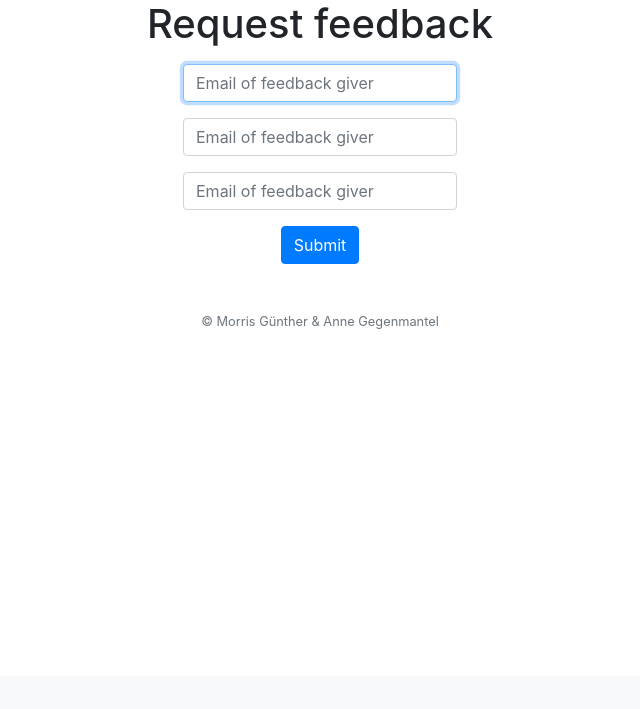
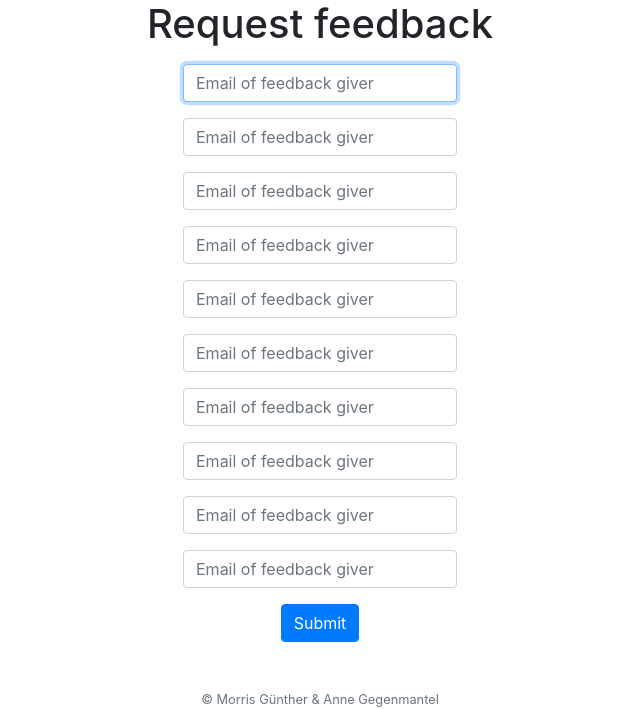
Before and after one commit to MorrisGunther/FINAL, a Flask app: page /manager_request_feedback in a window 1280 px wide. Shown: the part 124-833 px from the top of the page, without its empty margins (320-960 px from the left). Before the commit the page ends 453 px from the top, so only its background shows below. Run offline with Flask 2, Linux system fonts and the light colour scheme; a user stored in the database is signed in; some libraries are stand-ins or nearby versions.

Commit message:
feedback request

```diff
--- a/application.py
+++ b/application.py
@@ -168,14 +168,36 @@
     if request.method == "POST":
         #usign https://www.pythonforbeginners.com/code-snippets-source-code/using-python-to-send-email
 
-        message = "Here are your login credentials"
-        server = smtplib.SMTP('smtp.gmail.com', 587)
-        server.ehlo()
-        server.starttls()
-        server.login("annegegenmantel@gmail.com", os.getenv("password"))
-        server.sendmail("annegegenmantel@gmail.com", "annegegenmantel@gmail.com", message)
+        #message = "Here are your login credentials"
+        #server = smtplib.SMTP('smtp.gmail.com', 587)
+        #server.ehlo()
+        #server.starttls()
+        #server.login("annegegenmantel@gmail.com", os.getenv("password"))
+        #server.sendmail("annegegenmantel@gmail.com", "annegegenmantel@gmail.com", message)
 
-        return render_template("manager_self-assessment.html")
+        result = db.execute("INSERT INTO users (username, email_address, hash, manager_or_employee) VALUES \
+                            ('username1', :email_address1, 'hashed_passwordXXX', 'employee'), \
+                            ('username2', :email_address2, 'hashed_passwordXXX', 'employee'), \
+                            ('username3', :email_address3, 'hashed_passwordXXX', 'employee'), \
+                            ('username4', :email_address4, 'hashed_passwordXXX', 'employee'), \
+                            ('username5', :email_address5, 'hashed_passwordXXX', 'employee'), \
+                            ('username6', :email_address6, 'hashed_passwordXXX', 'employee'), \
+                            ('username7', :email_address7, 'hashed_passwordXXX', 'employee'), \
+                            ('username8', :email_address8, 'hashed_passwordXXX', 'employee'), \
+                            ('username9', :email_address9, 'hashed_passwordXXX', 'employee'), \
+                            ('username10', :email_address10, 'hashed_passwordXXX', 'employee')",
+                            email_address1=request.form.get("email1"),
+                            email_address2=request.form.get("email2"),
+                            email_address3=request.form.get("email3"),
+                            email_address4=request.form.get("email4"),
+                            email_address5=request.form.get("email5"),
+                            email_address6=request.form.get("email6"),
+                            email_address7=request.form.get("email7"),
+                            email_address8=request.form.get("email8"),
+                            email_address9=request.form.get("email9"),
+                            email_address10=request.form.get("email10"))
+
+        return redirect("/manager_request_feedback")
 
     # If the request method is GET, this renders the template "manager_request_feedback.html" via which the logged-in manager can ...
     else:
@@ -231,14 +253,17 @@
         Q40 = request.form.get("Q40")
         Description = request.form.get("Description")
 
-        print(Q1)
-        print(manager_id)
         # insert the survey values into the table
-        selfassessment = db.execute("INSERT INTO surveyanswers(manager_id, Q1, Q2, Q3, Q4, Q5, Q6, Q7, Q8, Q9, Q10, Q11, Q12, Q13, Q14, Q15, Q16, Q17, Q18, Q19, Q20, Q21, Q22, Q23, Q24, Q25, Q26, Q27, Q28, Q29, Q30, Q31, Q32, Q33, Q34, Q35, Q36, Q37, Q38, Q39, Q40, Description) VALUES (:manager_id, :Q1, :Q2, :Q3, :Q4, :Q5, :Q6, :Q7, :Q8, :Q9, :Q10, :Q11, :Q12, :Q13, :Q14, :Q15, :Q16, :Q17, :Q18, :Q19, :Q20, :Q21, :Q22, :Q23, :Q24, :Q25, :Q26, :Q27, :Q28, :Q29, :Q30, :Q31, :Q32, :Q33, :Q34, :Q35, :Q36, :Q37, :Q38, :Q39, :Q40, :Description)",
-                                    manager_id = manager_id, Q1=Q1, Q2=Q2, Q3=Q3, Q4=Q4, Q5=Q5, Q6=Q6, Q7=Q7, Q8=Q8, Q9=Q9, Q10=Q10, Q11=Q11, Q12=Q12, Q13=Q13, Q14=Q14, Q15=Q15, Q16=Q16, Q17=Q17, Q18=Q18, Q19=Q19, Q20=Q20, Q21=Q21, Q22=Q22, Q23=Q23, Q24=Q24, Q25=Q25, Q26=Q26, Q27=Q27, Q28=Q28, Q29=Q29, Q30=Q30, Q31=Q31, Q32=Q32, Q33=Q33, Q34=Q34, Q35=Q35, Q36=Q36, Q37=Q37, Q38=Q38, Q39=Q39, Q40=Q40, Description=Description)
+        selfassessment = db.execute("INSERT INTO surveyanswers(manager_id, Q1, Q2, Q3, Q4, Q5, Q6, Q7, Q8, Q9, Q10, Q11, Q12, Q13, Q14, Q15, \
+                                    Q16, Q17, Q18, Q19, Q20, Q21, Q22, Q23, Q24, Q25, Q26, Q27, Q28, Q29, Q30, Q31, Q32, Q33, Q34, Q35, Q36, \
+                                    Q37, Q38, Q39, Q40, Description) VALUES (:manager_id, :Q1, :Q2, :Q3, :Q4, :Q5, :Q6, :Q7, :Q8, :Q9, :Q10, \
+                                    :Q11, :Q12, :Q13, :Q14, :Q15, :Q16, :Q17, :Q18, :Q19, :Q20, :Q21, :Q22, :Q23, :Q24, :Q25, :Q26, :Q27, \
+                                    :Q28, :Q29, :Q30, :Q31, :Q32, :Q33, :Q34, :Q35, :Q36, :Q37, :Q38, :Q39, :Q40, :Description)", \
+                                    manager_id = manager_id, Q1=Q1, Q2=Q2, Q3=Q3, Q4=Q4, Q5=Q5, Q6=Q6, Q7=Q7, Q8=Q8, Q9=Q9, Q10=Q10, Q11=Q11,
+                                    Q12=Q12, Q13=Q13, Q14=Q14, Q15=Q15, Q16=Q16, Q17=Q17, Q18=Q18, Q19=Q19, Q20=Q20, Q21=Q21, Q22=Q22, Q23=Q23,
+                                    Q24=Q24, Q25=Q25, Q26=Q26, Q27=Q27, Q28=Q28, Q29=Q29, Q30=Q30, Q31=Q31, Q32=Q32, Q33=Q33, Q34=Q34, Q35=Q35,
+                                    Q36=Q36, Q37=Q37, Q38=Q38, Q39=Q39, Q40=Q40, Description=Description)
 
-        if not selfassessment:
-            print("hello")
         return render_template("manager_index.html")
 
         # Dont submit twice -> maybe add SQL column with default value of 0 and adding 1 if filled out and checking that?
@@ -305,8 +330,15 @@
         Description = request.form.get("Description")
 
         # insert the survey values into the table
-        selfassessment = db.execute("INSERT INTO surveyanswers(manager_id, Q1, Q2, Q3, Q4, Q5, Q6, Q7, Q8, Q9, Q10, Q11, Q12, Q13, Q14, Q15, Q16, Q17, Q18, Q19, Q20, Q21, Q22, Q23, Q24, Q25, Q26, Q27, Q28, Q29, Q30, Q31, Q32, Q33, Q34, Q35, Q36, Q37, Q38, Q39, Q40, Description) VALUES (:manager_id, :Q1, :Q2, :Q3, :Q4, :Q5, :Q6, :Q7, :Q8, :Q9, :Q10, :Q11, :Q12, :Q13, :Q14, :Q15, :Q16, :Q17, :Q18, :Q19, :Q20, :Q21, :Q22, :Q23, :Q24, :Q25, :Q26, :Q27, :Q28, :Q29, :Q30, :Q31, :Q32, :Q33, :Q34, :Q35, :Q36, :Q37, :Q38, :Q39, :Q40, :Description)",
-                                    manager_id = manager_id, Q1=Q1, Q2=Q2, Q3=Q3, Q4=Q4, Q5=Q5, Q6=Q6, Q7=Q7, Q8=Q8, Q9=Q9, Q10=Q10, Q11=Q11, Q12=Q12, Q13=Q13, Q14=Q14, Q15=Q15, Q16=Q16, Q17=Q17, Q18=Q18, Q19=Q19, Q20=Q20, Q21=Q21, Q22=Q22, Q23=Q23, Q24=Q24, Q25=Q25, Q26=Q26, Q27=Q27, Q28=Q28, Q29=Q29, Q30=Q30, Q31=Q31, Q32=Q32, Q33=Q33, Q34=Q34, Q35=Q35, Q36=Q36, Q37=Q37, Q38=Q38, Q39=Q39, Q40=Q40, Description=Description)
+        selfassessment = db.execute("INSERT INTO surveyanswers(manager_id, Q1, Q2, Q3, Q4, Q5, Q6, Q7, Q8, Q9, Q10, Q11, Q12, Q13, Q14, \
+                                    Q15, Q16, Q17, Q18, Q19, Q20, Q21, Q22, Q23, Q24, Q25, Q26, Q27, Q28, Q29, Q30, Q31, Q32, Q33, Q34, \
+                                    Q35, Q36, Q37, Q38, Q39, Q40, Description) VALUES (:manager_id, :Q1, :Q2, :Q3, :Q4, :Q5, :Q6, :Q7, :Q8, \
+                                    :Q9, :Q10, :Q11, :Q12, :Q13, :Q14, :Q15, :Q16, :Q17, :Q18, :Q19, :Q20, :Q21, :Q22, :Q23, :Q24, :Q25, :Q26, \
+                                    :Q27, :Q28, :Q29, :Q30, :Q31, :Q32, :Q33, :Q34, :Q35, :Q36, :Q37, :Q38, :Q39, :Q40, :Description)",
+                                    manager_id = manager_id, Q1=Q1, Q2=Q2, Q3=Q3, Q4=Q4, Q5=Q5, Q6=Q6, Q7=Q7, Q8=Q8, Q9=Q9, Q10=Q10, Q11=Q11,
+                                    Q12=Q12, Q13=Q13, Q14=Q14, Q15=Q15, Q16=Q16, Q17=Q17, Q18=Q18, Q19=Q19, Q20=Q20, Q21=Q21, Q22=Q22, Q23=Q23,
+                                    Q24=Q24, Q25=Q25, Q26=Q26, Q27=Q27, Q28=Q28, Q29=Q29, Q30=Q30, Q31=Q31, Q32=Q32, Q33=Q33, Q34=Q34, Q35=Q35,
+                                    Q36=Q36, Q37=Q37, Q38=Q38, Q39=Q39, Q40=Q40, Description=Description)
 
         return render_template("employee_index.html")
 
--- a/templates/manager_request_feedback.html
+++ b/templates/manager_request_feedback.html
@@ -12,13 +12,34 @@
     <form action="/manager_request_feedback" method="post">
         <!--Input field for name of manager-->
         <div class="form-group">
-            <input autocomplete="off" autofocus class="form-control" name="email" placeholder="Email of feedback giver" type="text">
+            <input autocomplete="off" autofocus class="form-control" name="email1" placeholder="Email of feedback giver" type="text">
         </div>
         <div class="form-group">
-            <input autocomplete="off" autofocus class="form-control" name="email" placeholder="Email of feedback giver" type="text">
+            <input autocomplete="off" autofocus class="form-control" name="email2" placeholder="Email of feedback giver" type="text">
         </div>
         <div class="form-group">
-            <input autocomplete="off" autofocus class="form-control" name="email" placeholder="Email of feedback giver" type="text">
+            <input autocomplete="off" autofocus class="form-control" name="email3" placeholder="Email of feedback giver" type="text">
+        </div>
+        <div class="form-group">
+            <input autocomplete="off" autofocus class="form-control" name="email4" placeholder="Email of feedback giver" type="text">
+        </div>
+        <div class="form-group">
+            <input autocomplete="off" autofocus class="form-control" name="email5" placeholder="Email of feedback giver" type="text">
+        </div>
+        <div class="form-group">
+            <input autocomplete="off" autofocus class="form-control" name="email6" placeholder="Email of feedback giver" type="text">
+        </div>
+        <div class="form-group">
+            <input autocomplete="off" autofocus class="form-control" name="email7" placeholder="Email of feedback giver" type="text">
+        </div>
+        <div class="form-group">
+            <input autocomplete="off" autofocus class="form-control" name="email8" placeholder="Email of feedback giver" type="text">
+        </div>
+        <div class="form-group">
+            <input autocomplete="off" autofocus class="form-control" name="email9" placeholder="Email of feedback giver" type="text">
+        </div>
+        <div class="form-group">
+            <input autocomplete="off" autofocus class="form-control" name="email10" placeholder="Email of feedback giver" type="text">
         </div>
          <!--Submit button-->
         <!-- http://getbootstrap.com/docs/4.1/components/buttons/ -->
```
Also changed, not shown: leadership.db.
